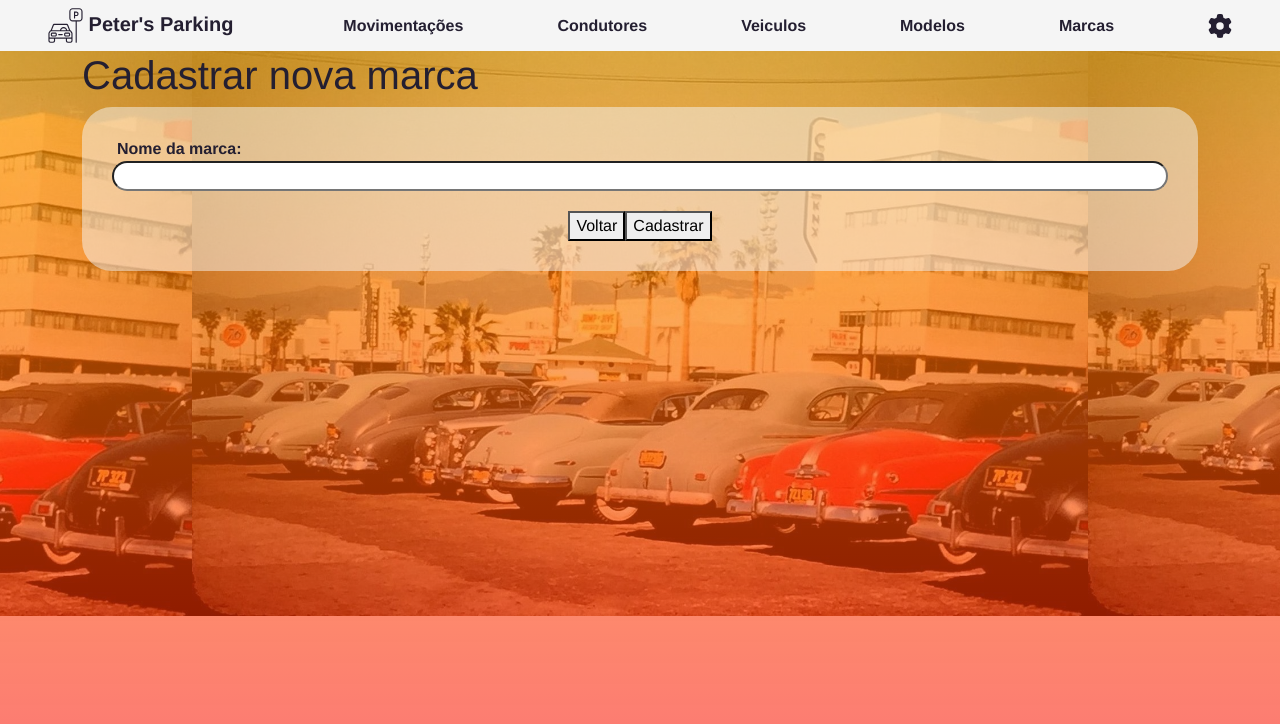
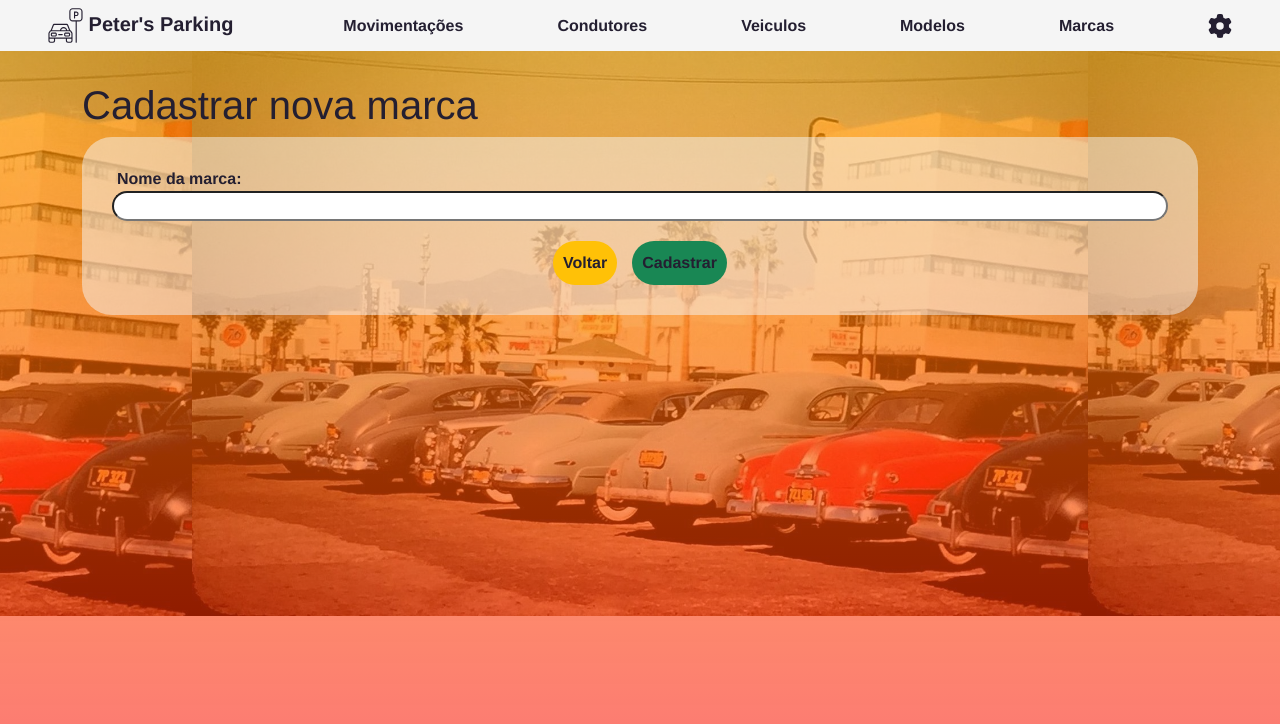
Before and after one commit to gabrielruizmb/estacionamento-client, a Vue app: page /marcas/formulario in a window 1280 px wide. Shown: the top 724 px of the page. Built offline with nearby package versions, Linux system fonts and the light colour scheme.

Commit message:
Adicionado função de excluir marca

```diff
--- a/src/App.vue
+++ b/src/App.vue
@@ -36,6 +36,8 @@ $prefix: "mo-";
   --secondary-color: #241f31;
   //--secondary-color: #2c3e50;
   --sucess-color: #198754;
+  --warning-color: #ffc107;
+  --danger-color: #dc3545;
 }
 
 body {
@@ -53,6 +55,7 @@ body {
 
 .navbar {
   background-color: var(--primary-color);
+  margin-bottom: 30px;
 
   a {
     font-weight: bold;
@@ -106,8 +109,26 @@ body {
   color: var(--sucess-color);
 }
 
-.sucess-color {
+.sucess-button {
   background-color: var(--sucess-color);
+  &:hover {
+    background-color: #36a06e;
+    color: var(--primary-color);
+  }
+}
+
+.info-button {
+  background-color: var(--warning-color);
+  &:hover {
+    color: var(--primary-color);
+  }
+}
+
+.danger-button {
+  background-color: var(--danger-color);
+  &:hover {
+    color: var(--primary-color);
+  }
 }
 
 .text-color-danger {
@@ -123,7 +144,6 @@ body {
 }
 
 .view-table-info {
-  margin-top: 30px;
   padding: 0px 30px 0px 30px;
   display: flex;
   justify-content: space-between;
@@ -135,10 +155,8 @@ body {
   border-radius: 30px;
   text-decoration-line: none;
   color: var(--secondary-color);
-
   &:hover {
-    background-color: #36a06e;
-    color: var(--primary-color);
+    cursor: pointer;
   }
 }
 
@@ -160,6 +178,13 @@ body {
   display: flex;
   justify-content: center;
   margin-top: 20px;
+
+  & a:first-child {
+    margin-right: 7.5px;
+  }
+  & a:last-child {
+    margin-left: 7.5px;
+  }
 }
 
 @media (max-width: 1213px) {
--- a/src/router/index.ts
+++ b/src/router/index.ts
@@ -15,7 +15,19 @@ const routes: Array<RouteRecordRaw> = [
   {
     path: '/marcas/formulario',
     name: 'marcas-formulario',
-    component: () => import('../views/marcas/MarcasFormView.vue')
+    component: () => import('../views/marcas/MarcasFormView.vue'),
+    children: [
+      {
+        path: '/marcas/formulario',
+        name: 'marcas-formulario-editar-view',
+        component: () => import('../views/marcas/MarcasFormView.vue')
+      },
+      {
+        path: '/marcas/formulario',
+        name: 'marcas-formulario-excluir-view',
+        component: () => import('../views/marcas/MarcasFormView.vue')
+      }
+    ]
   }
 ]
 
--- a/src/views/marcas/MarcasFormView.vue
+++ b/src/views/marcas/MarcasFormView.vue
@@ -1,19 +1,31 @@
 <template>
   <div class="container">
-    <h1>Cadastrar nova marca</h1>
+    <h1 v-if="form === undefined">Cadastrar nova marca</h1>
+    <h1 v-if="form === 'editar'">Editar marca</h1>
+    <h1 v-if="form === 'excluir'">Excluir marca</h1>
     <form action="" class="view-table view-form">
       <label for="">Nome da marca:</label>
       <br>
       <input type="text" v-model="marca.nome">
       <div class="form-view-buttons">
-        <router-link to="/marcas/lista">
-          <button type="button">
-            Voltar
-          </button>
+        <router-link to="/marcas/lista" class="classic-button info-button">
+          Voltar
         </router-link>
-        <button type="button" @click="onClickCadastrar()">
+        <a v-if="form === undefined"
+        @click="onClickCadastrar()"
+        class="classic-button sucess-button">
           Cadastrar
-        </button>
+        </a>
+        <a v-if="form === 'editar'"
+        @click="onClickEditar()"
+        class="classic-button sucess-button">
+          Editar
+        </a>
+        <a v-if="form === 'excluir'"
+        @click="onClickExcluir()"
+        class="classic-button danger-button">
+          Excluir
+        </a>
       </div>
     </form>
   </div>
@@ -33,6 +45,19 @@ export default defineComponent({
       marca: new MarcaModel()
     }
   },
+  computed: {
+    id() {
+      return this.$route.query.id;
+    },
+    form () {
+      return this.$route.query.form;
+    }
+  },
+  mounted() {
+    if(this.id !== undefined) {
+      this.findById(Number(this.id));
+    }
+  },
   methods: {
     onClickCadastrar() {
       MarcaClient.cadastrar(this.marca)
@@ -43,6 +68,33 @@ export default defineComponent({
         .catch (error => {
           console.log(error);
         })
+    },
+    findById(id: number) {
+      MarcaClient.findById(id)
+        .then(sucess => {
+          this.marca = sucess;
+        })
+        .catch(error => {
+         console.log(error);
+        })
+    },
+    onClickEditar() {
+      MarcaClient.editar(this.marca.id, this.marca)
+        .then(sucess => {
+          this.marca = new MarcaModel();
+        })
+        .catch(error => {
+          console.log(error);
+        })
+    },
+    onClickExcluir() {
+      MarcaClient.excluir(this.marca.id)
+        .then(sucess => {
+          this.marca = new MarcaModel();
+        })
+        .catch(error => {
+          console.log(error);
+        })
     }
   }
 });
--- a/src/views/marcas/MarcasListView.vue
+++ b/src/views/marcas/MarcasListView.vue
@@ -5,7 +5,7 @@
         <h1>Lista de marcas</h1>
       </div>
       <div class="cadastrar-button-box">
-        <router-link to="/marcas/formulario" class="classic-button sucess-color">
+        <router-link to="/marcas/formulario" class="classic-button sucess-button">
           Cadastrar
         </router-link>
       </div>
@@ -29,11 +29,13 @@
           <th>{{item.nome}}</th>
           <th>
             <div class="options-box">
-              <router-link to="/marcas">
+              <router-link :to="{name: 'marcas-formulario-editar-view',
+              query: {id: item.id, form: 'editar'}}">
                 <img src="../../assets/pencil-icon.svg" alt="Ícone de lápis" title="Editar">
               </router-link>
               |
-              <router-link to="/marcas">
+              <router-link :to="{name: 'marcas-formulario-excluir-view',
+              query: {id: item.id, form: 'excluir'}}">
                 <img src="../../assets/trash-icon.svg" alt="Ícone de lixeira" title="Excluir">
               </router-link>
             </div>
```
